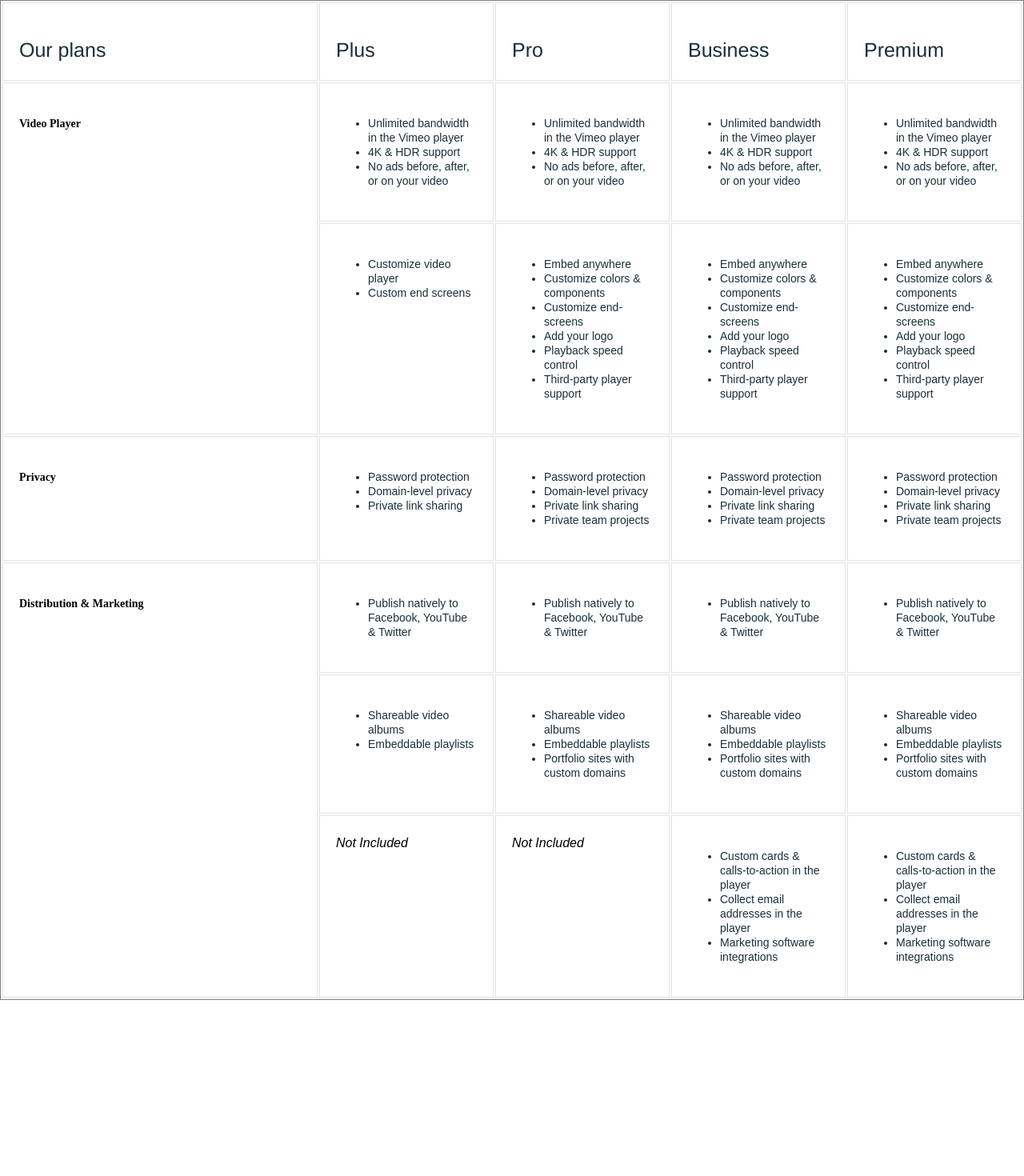
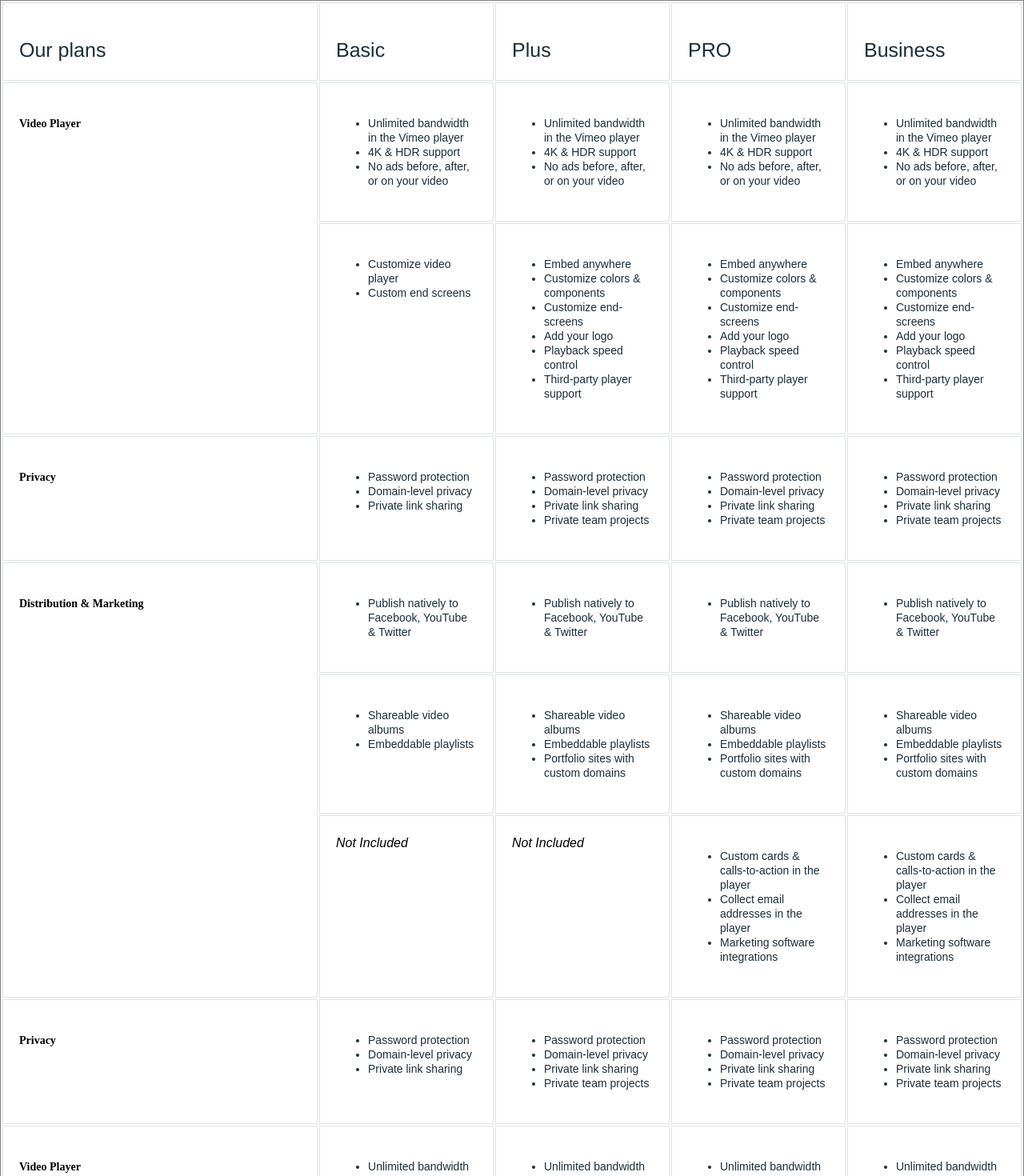
Before and after one commit to eric-smiling/arrangeable-table, a React (Create React App) app in the folder table-app/: page / in a window 1280 px wide. Shown: the top 1470 px of the page at 80% size. Before the commit the page ends 1250 px from the top, so only its background shows below. Built offline with nearby package versions, Linux system fonts and the light colour scheme.

Commit message:
Moar table.

```diff
--- /dev/null
+++ b/table-app/src/constants.jsx
@@ -0,0 +1,21 @@
+const PLANS = {
+  BASIC: 'basic',
+  PLUS: 'plus',
+  PRO: 'pro',
+  PRO_U: 'pro-u',
+  BUSINESS: 'business',
+  PREMIUM: 'premium',
+};
+
+const PLAN_DISPLAY_NAMES = {
+  [PLANS.BASIC]: 'Basic',
+  [PLANS.PLUS]: 'Plus',
+  [PLANS.PRO]: 'PRO',
+  [PLANS.PRO_U]: 'PRO Unlimited',
+  [PLANS.BUSINESS]: 'Business',
+  [PLANS.PREMIUM]: 'Premium',
+};
+export {
+  PLANS,
+  PLAN_DISPLAY_NAMES,
+};
--- a/table-app/src/content/HeaderRow.jsx
+++ b/table-app/src/content/HeaderRow.jsx
@@ -1,5 +1,4 @@
 import React from 'react';
-import styled from 'styled-components';
 
 // table
 import Row from '../components/Row';
@@ -9,25 +8,26 @@
 // not table
 import Headline from '../components/Headline';
 
+import {
+  PLANS,
+  PLAN_DISPLAY_NAMES,
+} from '../constants';
 
 
-const HeaderRow = (props) => (
+const HeaderRow = ({plans}) => (
   <Row>
     <HeaderCell>
       <Headline>Our plans</Headline>
     </HeaderCell>
-    <Cell>
-      <Headline>Plus</Headline>
-    </Cell>
-    <Cell>
-      <Headline>Pro</Headline>
-    </Cell>
-    <Cell>
-      <Headline>Business</Headline>
-    </Cell>
-    <Cell>
-      <Headline>Premium</Headline>
-    </Cell>
+    {
+      plans.map(plan => (
+        <Cell>
+          <Headline>
+            {PLAN_DISPLAY_NAMES[plan]}
+          </Headline>
+        </Cell>
+      ))
+    }
   </Row>
 );
 
--- a/table-app/src/content/Plans.jsx
+++ b/table-app/src/content/Plans.jsx
@@ -1,4 +1,5 @@
 import React from 'react';
+import PropTypes from 'prop-types';
 import styled from 'styled-components';
 
 // table
@@ -20,21 +21,47 @@
 import DistributionRow from '../content/DistributionRow';
 import PrivacyRow from '../content/PrivacyRow';
 
+// constants
+import { PLANS } from '../constants';
 
-const Plans = (props) => {
+const PlansTable = ({plans}) => (
+  <Table>
+    <HeaderRow
+      plans={plans}
+    />
+    <PlayerRow
+      plans={plans}
+    />
+    <PrivacyRow
+      plans={plans}
+    />
+    <DistributionRow
+      plans={plans}
+    />
+    <PrivacyRow
+      plans={plans}
+    />
+    <PlayerRow
+      plans={plans}
+    />
+  </Table>
+);
 
-  return (
-    <Table>
-      <HeaderRow />
-      <PlayerRow />
-      <PrivacyRow />
-      <DistributionRow />
-    </Table>
-  );
+PlansTable.propTypes = {
+  plans: PropTypes.array,
+
+  // TODO:
+  // support/allow parent component to control order and presence/absence of rows
+  //rowConfiguration: PropTypes.object
 };
 
-Plans.propTypes = {
-
+PlansTable.defaultProps = {
+  plans: [
+    PLANS.BASIC,
+    PLANS.PLUS,
+    PLANS.PRO,
+    PLANS.BUSINESS,
+  ],
 };
 
-export default Plans;
+export default PlansTable;
--- a/table-app/src/content/PrivacyRow.jsx
+++ b/table-app/src/content/PrivacyRow.jsx
@@ -1,5 +1,5 @@
 import React from 'react';
-import styled from 'styled-components';
+import PropTypes from 'prop-types';
 
 // table
 import Row from '../components/Row';
@@ -10,55 +10,74 @@
 import SubHeadline from '../components/SubHeadline';
 import TextList from '../components/TextList';
 
+// content
+import UnavailableCell from './UnavailableCell';
 
-const PrivacyRow = (props) => {
+// constants
+import { PLANS } from '../constants';
 
+
+const propTypes = {
+  // currently displayed plans
+  plans: PropTypes.array,
+
+  // content for each plan
+  itemsByPlan: PropTypes.object,
+};
+
+const defaultProps = {
+
+  // selectively override DEFAULT values by adding entries for specific plan types
+  // to mark as "not available" for a plan, set value for plan to []
+  // parent components can also completely override
+  itemsByPlan: {
+    DEFAULT: [
+      'Password protection',
+      'Domain-level privacy',
+      'Private link sharing',
+      'Private team projects',
+    ],
+    [PLANS.BASIC]: [
+      'Password protection',
+      'Domain-level privacy',
+      'Private link sharing',
+    ],
+
+    // example of "not available"
+    //[PLANS.PLUS]: []
+  },
+};
+
+const PrivacyRow = ({plans, itemsByPlan}) => {
   return (
     <Row>
       <HeaderCell>
         <SubHeadline>Privacy</SubHeadline>
       </HeaderCell>
+      {
+        plans.map(plan => {
+          const items = itemsByPlan[plan] || itemsByPlan.DEFAULT;
+
+          if (items.length) {
+            return (
               <Cell>
                 <TextList
-            items={[
-              'Password protection',
-              'Domain-level privacy',
-              'Private link sharing',
-            ]}
+                  items={items}
                 />
               </Cell>
-        <Cell>
-          <TextList
-            items={[
-              'Password protection',
-              'Domain-level privacy',
-              'Private link sharing',
-              'Private team projects',
-            ]}
-          />
-        </Cell>
-        <Cell>
-          <TextList
-            items={[
-              'Password protection',
-              'Domain-level privacy',
-              'Private link sharing',
-              'Private team projects',
-            ]}
-          />
-        </Cell>
-        <Cell>
-          <TextList
-            items={[
-              'Password protection',
-              'Domain-level privacy',
-              'Private link sharing',
-              'Private team projects',
-            ]}
-          />
-        </Cell>
+            );
+          }
+
+          return (
+            <UnavailableCell />
+          );
+        })
+      }
     </Row>
   );
 };
 
+PrivacyRow.propTypes = propTypes;
+PrivacyRow.defaultProps = defaultProps;
+
 export default PrivacyRow;
--- /dev/null
+++ b/table-app/src/content/UnavailableCell.jsx
@@ -0,0 +1,12 @@
+import React from 'react';
+
+// table
+import Cell from '../components/Cell';
+
+const UnavailableCell = () => (
+  <Cell>
+    <em>Not Available</em>
+  </Cell>
+);
+
+export default UnavailableCell;
```
Lines whose indentation alone changed are shown as unchanged.
